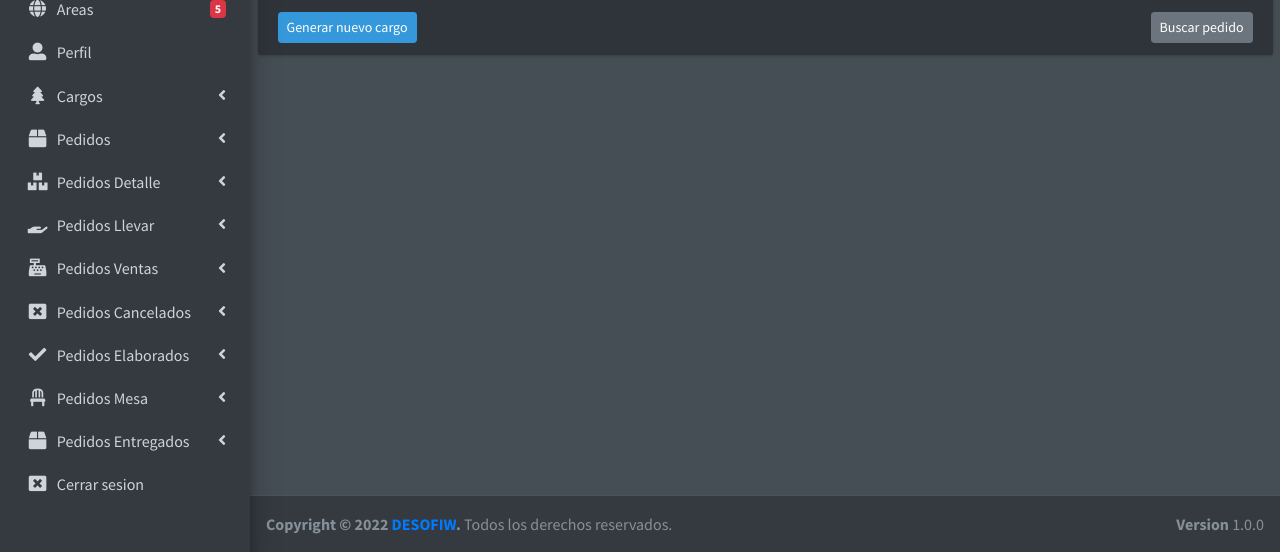
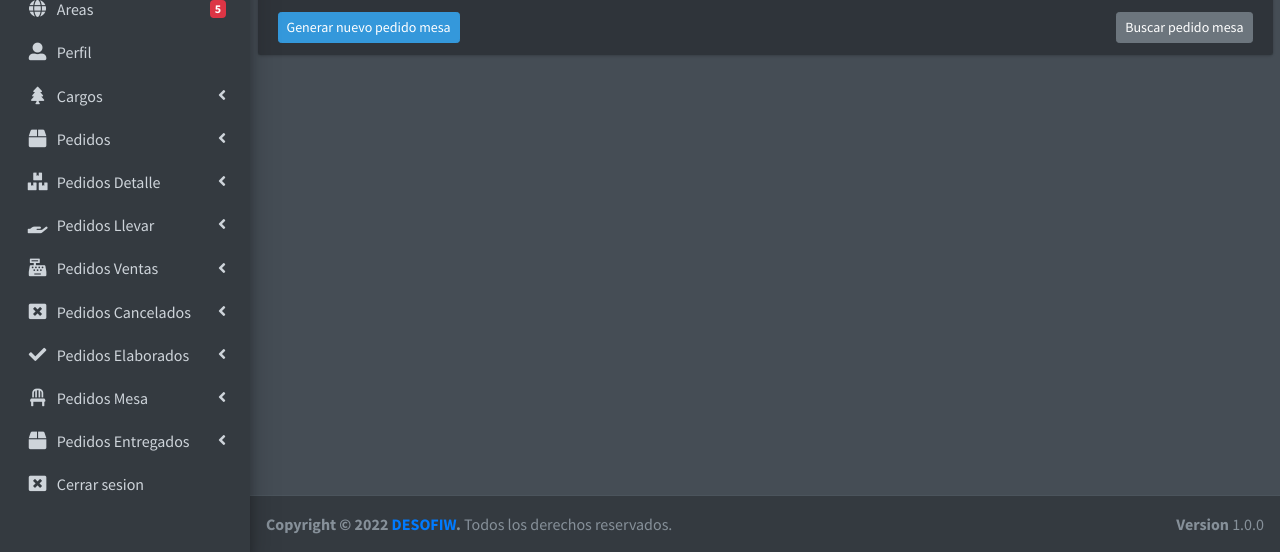
Before and after one commit to jtaboracastejon/PW3P-Modulo-Pedidos, a Node project: template src/views/Pedidos_mesa/Pedidos_mesaIndex.handlebars in a window 1280 px wide. Shown: the part 248-800 px from the top of the page. Run offline with Node 20 templates, Linux system fonts and the light colour scheme; the template is opened without the code that fills it, so the values that code supplies are empty; some libraries are stand-ins or nearby versions.

Commit message:
Modificaciones a Pedidos mesa

```diff
--- a/src/app.js
+++ b/src/app.js
@@ -25,8 +25,8 @@ app.set('views', [
     path.join(__dirname, './views/cargos'),
     path.join(__dirname, './views/pedidos'),
     path.join(__dirname, './views/detallePedido'),
-    path.join(__dirname, './views/pedidos_cancelados')
-    path.join(__dirname, './views/pedidoselaborados')
+    path.join(__dirname, './views/pedidos_cancelados'),
+    path.join(__dirname, './views/pedidoselaborados'),
     path.join(__dirname, './views/Pedidos_mesa'),
 ])//Rutas donde estaran contenidas las vistas
 app.use('/public',express.static(path.join(__dirname, 'public/')))//Ruta donde estaran contenidos los recursos
@@ -41,7 +41,7 @@ app.use('/app/cargos', require('./rutas/rutasCargo'))
 app.use('/app/pedidos', require('./rutas/rutasPedidos'))
 app.use('/app/detallepedido', require('./rutas/rutasDetallePedido'))
 app.use('/app/pedidos_mesa', require('./rutas/rutasPedidos_mesa'));
-
+app.use('/app/pedidoselaborados', require('./rutas/rutapedidoelab'));
 app.use('/app/pedidos_cancelados', require('./rutas/rutasPedidosCancelados'))
 
 
--- a/src/public/js/pedidos_mesa.js
+++ b/src/public/js/pedidos_mesa.js
@@ -29,8 +29,25 @@ $(document).ready(function($){
                 */
              },
             function(data, status){
-            alert("Data: " + data + "\nStatus: " + status);
-            window.location.replace("listar");
+                if (status == 'success') {
+                    window.location.replace("listar");
+                    //alert("Data: " + data + "\nStatus: " + status);
+                    $(document).Toasts('create', {
+                      class: 'bg-success',
+                      title: 'Pedido Mesa Creado',
+                      subtitle: '',
+                      body: 'El pedido mesa se ha creado correctamente',
+                    })
+
+                  } else {
+                    $(document).Toasts('create', {
+                      class: 'bg-danger',
+                      title: 'El pedido mesa no se ha creado',
+                      subtitle: '',
+                      body: 'El pedido mesa no se ha creado correctamente',
+                    })
+                    console.log("Error" + data.message);
+                  };
 
           });
     });
--- a/src/views/Pedidos_mesa/Pedidos_mesaIndex.handlebars
+++ b/src/views/Pedidos_mesa/Pedidos_mesaIndex.handlebars
@@ -29,7 +29,7 @@
                   </thead>
                   <tbody>
                     {{#each pedidos_mesa}}
-                    <tr>
+                    <tr id="list-{{idregistro}}">
                       <td>{{idregistro}}</td>
                       <td><a href="/cargos/buscarId?id={{idpedido}}">{{idpedido}}</a></td>
                       <td>{{'mesas_x_area.Mesa'}}</td>
@@ -38,9 +38,12 @@
                         <div class="sparkbar" data-color="#00a65a" data-height="20">{{nombrecuenta}}</div>
                       </td>
                       <td>
-                        <a class="btn btn-warning" href="/app/pedidos_mesa/buscarId?id={{idregistro}}">Editar</a>
+                        <a class="btn btn-warning" href="/app/pedidos_mesa/buscarId?id={{idregistro}}"><i
+                          class="text-white fas fa-edit"></i></a>
 
-                        <a class="btn btn-danger" onclick="pedidosEliminar({{idregistro}})" href="javascript:void(0)" id="{{idregistro}}">Eliminar</a>
+                        <button type="button" class="btn btn-danger modalEliminar" id="{{idregistro}}" data-toggle="modal" data-target="#modal-danger">
+                        <i class="text-white fas fa-window-close"></i>
+                      </button>
                         <!--<a class="btn btn-danger" onclick="return confirm('Estas seguro de eliminar?') href="/pedidosmesa/eliminar?id=">Eliminar</a> -->
 
 
@@ -56,8 +59,8 @@
             </div>
             <!-- /.card-body -->
             <div class="card-footer clearfix">
-              <a href="./nuevo" class="btn btn-sm btn-info float-left">Generar nuevo cargo</a>
-              <a href="./buscar" class="btn btn-sm btn-secondary float-right">Buscar pedido</a>
+              <a href="./nuevo" class="btn btn-sm btn-info float-left">Generar nuevo pedido mesa</a>
+              <a href="./buscar" class="btn btn-sm btn-secondary float-right">Buscar pedido mesa</a>
             </div>
             <!-- /.card-footer -->
           </div>
@@ -68,12 +71,27 @@
       <!-- Fin primera fila -->
     </div>
   </section>
+  <div id="field_wrapper">
+
+</div>
   <!-- /.content -->
 
   <!-- Aqui agregar script adicionales -->
 
 
   <script type="text/javascript">
+  document.addEventListener('DOMContentLoaded', function () {
+    $('.modalEliminar').click(function () {
+      $('#modal-danger').remove();
+      var id = $(this).attr('id');
+      console.log(id);
+      //$('#idEliminar').val(id);
+
+      var wrapper = $('#field_wrapper');
+      var modal = '<div class="modal fade" id="modal-danger"><div class="modal-dialog"><div class="modal-content bg-danger"><div class="modal-header"><h4 class="modal-title">Eliminar Pedido</h4><button type="button" class="close" data-dismiss="modal" aria-label="Close"><span aria-hidden="true">&times;</span></button></div><div class="modal-body"><p> ¿Esta seguro de eliminar el Pedido '+id+'?&hellip;</p></div><div class="modal-footer justify-content-between"><button type="button" class="btn btn-outline-light" data-dismiss="modal">Cancelar</button><button type="button"  class="btn btn-outline-light" onclick="pedidosEliminar('+id+')">Eliminar Pedido</button></div></div></div></div>'
+      $(wrapper).append(modal);
+    });
+  })
   function pedidosEliminar(id) {
       var url = "/app/pedidos_mesa/eliminar?id=" + id;
       $.ajax({
@@ -81,12 +99,25 @@
         url: url,
         success: function (data, status) {
           if (status == 'success') {
-            alert("Data: " + data + "\nStatus: " + status);
-            window.location.replace("listar");
-          } else {
-            alert("Data: " + data + "\nStatus: " + status);
-            console.log("Error"+ data.message);
-          }
+          //alert("Data: " + data + "\nStatus: " + status);
+          $("#list-"+id).remove();
+          $(document).Toasts('create', {
+            class: 'bg-success',
+            title: 'Pedido Mesa Eliminado',
+            subtitle: '',
+            body: 'El pedido mesa "'+id+'" se ha sido eliminado correctamente'
+          })
+          $('#modal-danger').modal('hide');
+            return false;
+        } else {
+          $(document).Toasts('create', {
+            class: 'bg-danger',
+            title: 'Pedido Mesa Eliminado',
+            subtitle: '',
+            body: 'El pedido Mesa "'+id+'" no se ha podido eliminar'
+          })
+          console.log("Error" + data.message);
+        }
         },
         error: function (data) {
           console.log(data.message);
--- a/src/views/Pedidos_mesa/Pedidos_mesaNuevo.handlebars
+++ b/src/views/Pedidos_mesa/Pedidos_mesaNuevo.handlebars
@@ -23,9 +23,9 @@
 
                     <!--<select class="form-control cmbbuscar select2 select2-hidden-accessible" style="width: 100%;" data-select2-id="1" tabindex="-1" aria-hidden="true" name="idpedido" id="selectidpedido" required>  -->
                    <select class="form-control cmbBuscarUsuario select2 select2-hidden-accesible" style="width: 100%;" data-select2-id="1" tabindex="-1" aria-hidden="true" name="idpedido" id="selectidpedido">
-                    <option value="" selected disabled hidden>Seleccione un valor</option>
-                    {{#each pedidos_mesa}}
-                        <option value="{{idpedido}}">{{idpedido}}</option>
+                    <option value="" selected>Seleccione un valor</option>
+                    {{#each pedidos}}
+                        <option value="{{NumeroPedido}}">{{NumeroPedido}}</option>
                     {{/each}}
                     </select>
 
--- a/src/views/detallePedido/detallepedidoIndex.handlebars
+++ b/src/views/detallePedido/detallepedidoIndex.handlebars
@@ -105,6 +105,7 @@
 <script>
     document.addEventListener('DOMContentLoaded', function () {
     $('.modalEliminar').click(function () {
+        $('#modal-danger').remove();
         var id = $(this).attr('id');
         console.log(id);
         $('#idEliminar').val(id);
--- a/src/views/partials/menulateral.handlebars
+++ b/src/views/partials/menulateral.handlebars
@@ -271,19 +271,19 @@
             </a>
             <ul class="nav nav-treeview" style="display: none;">
               <li class="nav-item">
-                <a href="/pedidosmesa" class="nav-link">
+                <a href="/app/pedidos_mesa/listar" class="nav-link">
                   <i class="far fa-circle nav-icon"></i>
                   <p>Listar</p>
                 </a>
               </li>
               <li class="nav-item">
-                <a href="/pedidosmesa/buscar" class="nav-link">
+                <a href="/app/pedidos_mesa/buscar" class="nav-link">
                   <i class="far fa-circle nav-icon"></i>
                   <p>Buscar</p>
                 </a>
               </li>
               <li class="nav-item">
-                <a href="/pedidosmesa/nuevo" class="nav-link">
+                <a href="/app/pedidos_mesa/nuevo" class="nav-link">
                   <i class="far fa-circle nav-icon"></i>
                   <p>Nuevo</p>
                 </a>
--- a/src/views/pedidos/pedidosIndex.handlebars
+++ b/src/views/pedidos/pedidosIndex.handlebars
@@ -87,11 +87,10 @@
 
 </div>
 
-</div>
-
 <script type="text/javascript">
   document.addEventListener('DOMContentLoaded', function () {
     $('.modalEliminar').click(function () {
+      $('#modal-danger').remove();
       var id = $(this).attr('id');
       console.log(id);
       //$('#idEliminar').val(id);
```
Also changed, not shown: src/controladores/controladorPedidos_mesa.js (+24 -2 lines), src/views/Pedidos_mesa/Pedidos_mesaBuscarId.handlebars (+18 -6 lines).
